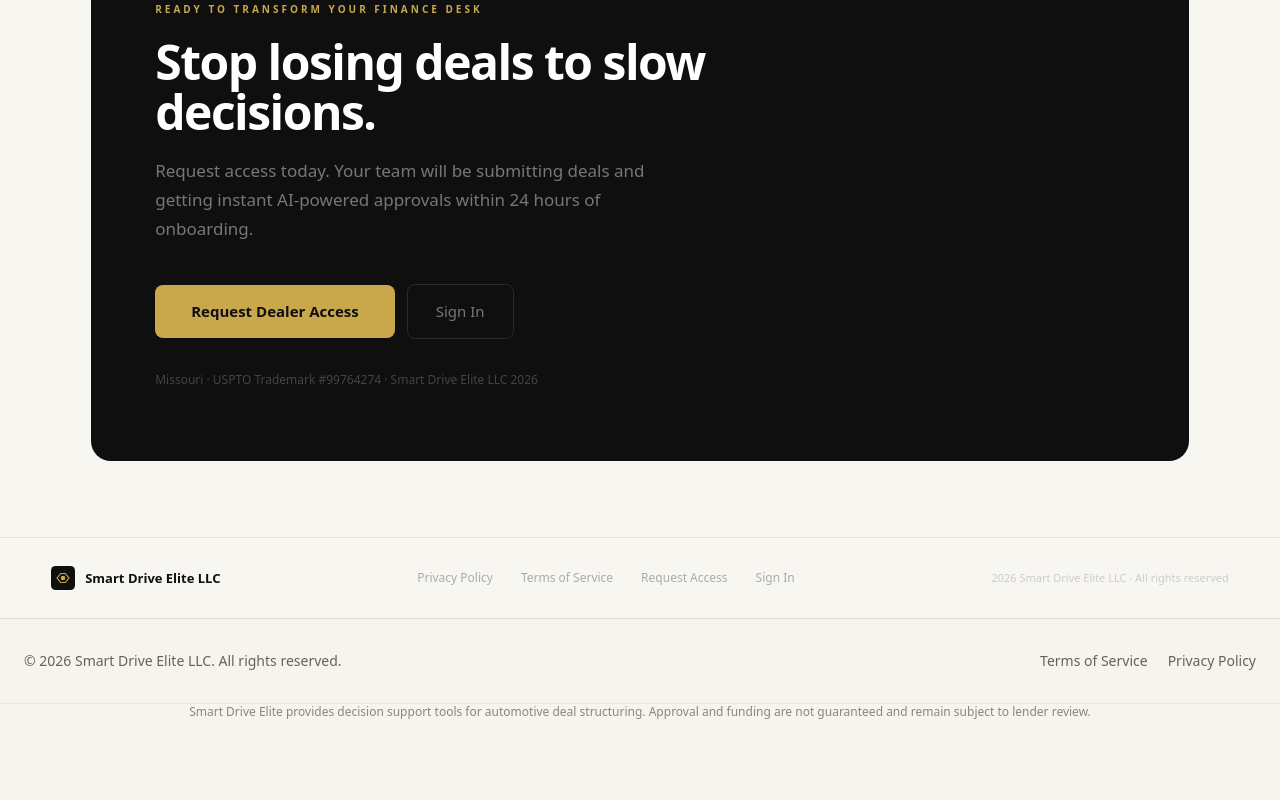
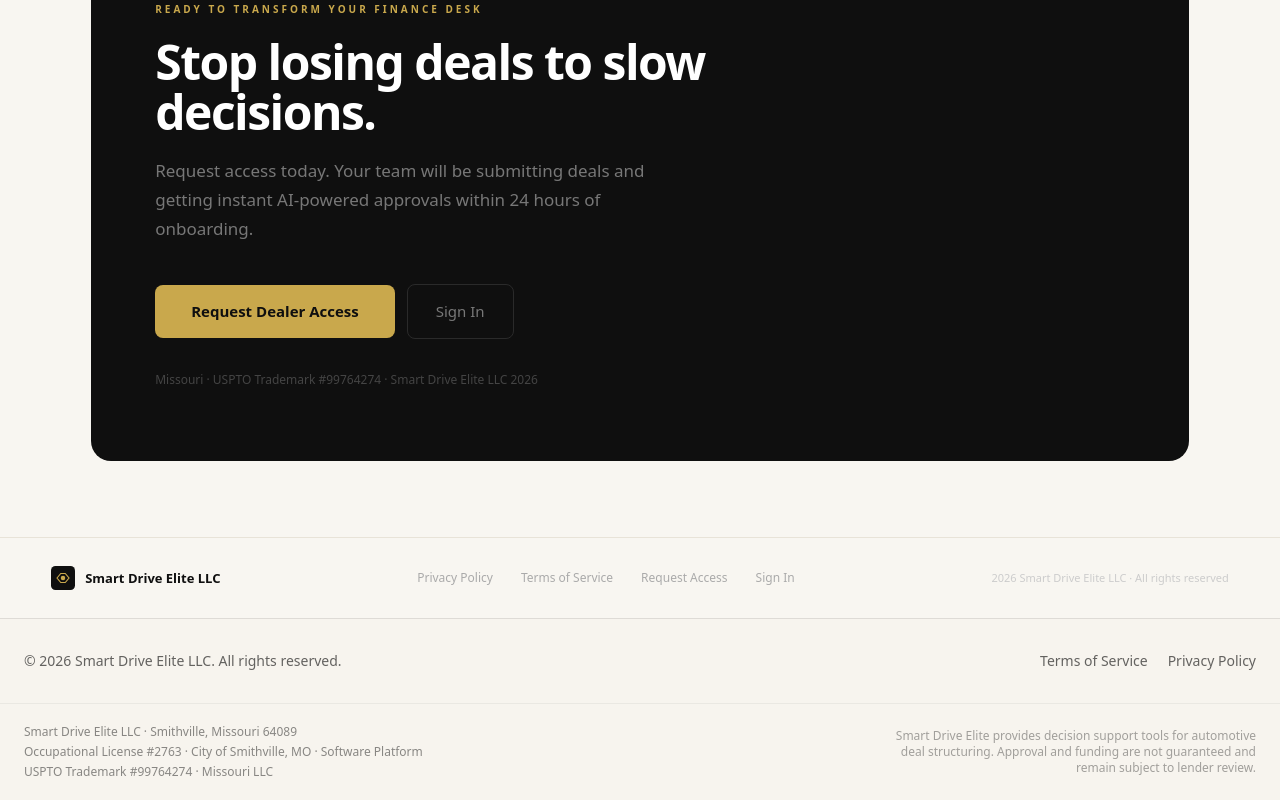
Before and after one commit to dliber13/smart-drive, a Next.js app: page / in a window 1280 px wide. Shown: the part 5005-5805 px from the top of the page. Before the commit the page ends 5749 px from the top, so only its background shows below. Built offline with nearby package versions, Linux system fonts and the light colour scheme.

Commit message:
feat: footer legal credentials — license, trademark, address

```diff
--- a/components/site-footer.tsx
+++ b/components/site-footer.tsx
@@ -48,9 +48,17 @@ export default function SiteFooter() {
           )}
         </div>
       </div>
-      <div className="border-t border-black/5 px-6 pb-6 text-center text-xs text-black/45">
-        Smart Drive Elite provides decision support tools for automotive deal structuring.
-        Approval and funding are not guaranteed and remain subject to lender review.
+      <div className="border-t border-black/5 px-6 py-5">
+        <div className="mx-auto max-w-7xl flex flex-col md:flex-row md:items-center md:justify-between gap-3 text-xs text-black/45">
+          <div className="flex flex-col gap-1">
+            <div>Smart Drive Elite LLC · Smithville, Missouri 64089</div>
+            <div>Occupational License #2763 · City of Smithville, MO · Software Platform</div>
+            <div>USPTO Trademark #99764274 · Missouri LLC</div>
+          </div>
+          <div className="text-right text-xs text-black/35 max-w-sm">
+            Smart Drive Elite provides decision support tools for automotive deal structuring. Approval and funding are not guaranteed and remain subject to lender review.
+          </div>
+        </div>
       </div>
     </footer>
   );
```
